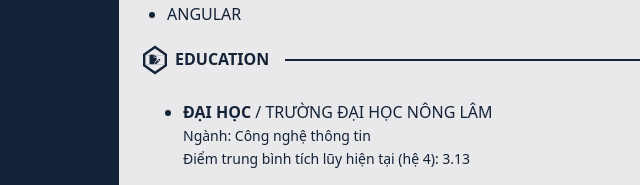
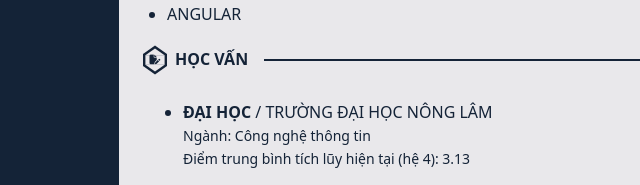
Before and after one commit to quocthinh79/CV, a plain HTML site: page index.html in a window 1280 px wide. Shown: the part 1045-1230 px from the top of the page, 365-1005 px from the left. Drawn offline with Linux system fonts and the light colour scheme.

Commit message:
Update CV

```diff
--- a/index.html
+++ b/index.html
@@ -446,7 +446,7 @@
                                 <i class="fa-solid fa-file-pen"></i>
                             </div>
                         </div>
-                        education
+                        Học vấn
                         <div class="line"></div>
                     </div>
                     <ul class="right-cv-text-content">
```
